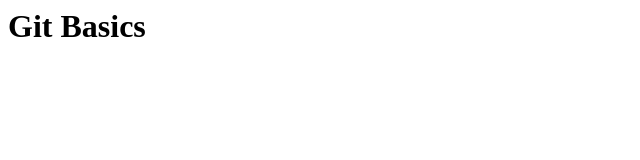
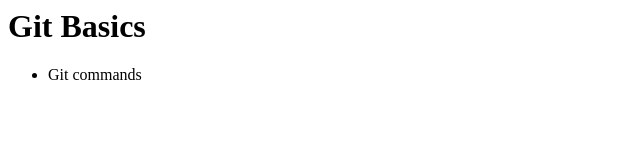
Before and after one commit to venufullstack21/gitbasics4PM, a plain HTML site: page index.html in a window 1280 px wide. Shown: the full height of the page, 0-640 px from the left. Drawn offline with Linux system fonts and the light colour scheme.

Commit message:
some comment

```diff
--- a/index.html
+++ b/index.html
@@ -1 +1,5 @@
 <h1>Git Basics</h1>
+
+<ul>
+    <li>Git commands</li>
+</ul>
```
Also changed, not shown: login.html (added, +1 -0 lines).
